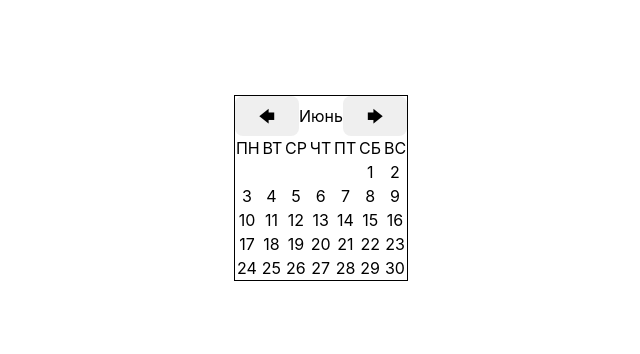
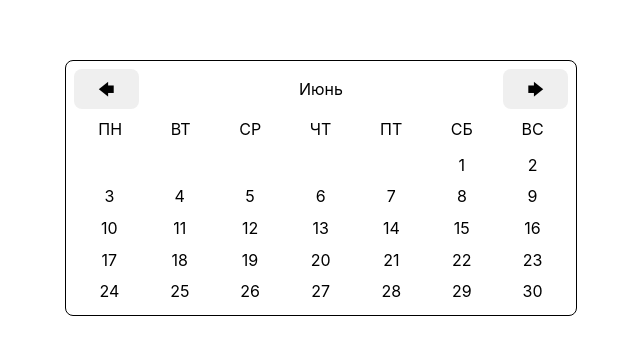
Before and after one commit to locmann/airnet-test, a React (Vite) app: page / in a window 1280 px wide. Shown: the part 212-566 px from the top of the page, without its empty margins (319-959 px from the left). Built offline with nearby package versions, Linux system fonts and the light colour scheme.

Commit message:
feat: add some styles and modal

```diff
--- a/src/components/Calendar/Calendar.module.scss
+++ b/src/components/Calendar/Calendar.module.scss
@@ -1,5 +1,10 @@
 .calendar {
   display: flex;
   flex-direction: column;
-  border: 1px solid black;
+  border: 0.1rem solid black;
+  border-radius: 0.8rem;
+  width: 51.2rem;
+  height: 25.6rem;
+  gap: 0.8rem;
+  padding: 0.8rem;
 }
--- a/src/components/CalendarDays/CalendarDays.module.scss
+++ b/src/components/CalendarDays/CalendarDays.module.scss
@@ -2,4 +2,17 @@
   display: grid;
   grid-template-columns: repeat(7, auto);
   grid-auto-rows: auto;
+  height: 100%;
 }
+
+.day {
+  display: flex;
+  justify-content: center;
+  align-items: center;
+  cursor: pointer;
+  transition: border-radius 0.3s, background-color 0.3s;
+  &:hover {
+    border-radius: 8px;
+    background-color: #9b9b9b;
+  }
+}
--- a/src/components/CalendarDays/CalendarDays.tsx
+++ b/src/components/CalendarDays/CalendarDays.tsx
@@ -1,8 +1,11 @@
 import styles from './CalendarDays.module.scss';
 import { getDay, getDaysInMonth, setDate } from 'date-fns';
 import { useAppContext } from 'context/context.ts';
+import { useState } from 'react';
+import Modal from 'components/Modal/Modal.tsx';
 
 const CalendarDays = () => {
+  const [active, setActive] = useState(false);
   const { currentDate } = useAppContext();
   const daysInMonth = getDaysInMonth(currentDate);
   const q = Array.from({ length: daysInMonth }, (_, index) => index + 1);
@@ -12,10 +15,18 @@ const CalendarDays = () => {
 
   return (
     <div className={styles.days}>
+      {active && (
+        <Modal
+          active={active}
+          setActive={setActive}
+        />
+      )}
       {q.map((day) => (
         <div
           key={day}
           style={day === 1 ? { gridColumn: gridDay } : {}}
+          className={styles.day}
+          onClick={() => setActive(!active)}
         >
           {day}
         </div>
--- a/src/components/CalendarHeader/CalendarHeader.module.scss
+++ b/src/components/CalendarHeader/CalendarHeader.module.scss
@@ -1,3 +1,16 @@
+
+.header {
+  display: flex;
+  flex-direction: column;
+  gap: 0.8rem;
+}
+
+.manage {
+  display: flex;
+  justify-content: space-between;
+  align-items: center;
+}
+
 .days {
   display: grid;
   grid-template-columns: repeat(7, auto);
--- a/src/components/CalendarHeader/CalendarHeader.tsx
+++ b/src/components/CalendarHeader/CalendarHeader.tsx
@@ -6,7 +6,7 @@ import { setMonth } from 'date-fns';
 const CalendarHeader = () => {
   const { currentDate, setCurrentDate } = useAppContext();
   const monthIndex = currentDate.getMonth();
-  //console.log(currentDate.getMonth());
+
   const handlePrevMonth = () => {
     const prevMonth = currentDate.getMonth() - 1;
     setCurrentDate(setMonth(currentDate, prevMonth));
@@ -14,13 +14,13 @@ const CalendarHeader = () => {
 
   const handleNextMonth = () => {
     const nextMonth = currentDate.getMonth() + 1;
-    //console.log(nextMonth);
+
     setCurrentDate(setMonth(currentDate, nextMonth));
   };
 
   return (
-    <div>
-      <div>
+    <div className={styles.header}>
+      <div className={styles.manage}>
         <button onClick={handlePrevMonth}>🡄</button>
         {MONTHS[monthIndex]}
         <button onClick={handleNextMonth}>🡆</button>
--- /dev/null
+++ b/src/components/Modal/Modal.module.scss
@@ -0,0 +1,29 @@
+.modal {
+  background-color: rgba(0, 0, 0, 0.4);
+  width: 100vw;
+  height: 100vh;
+  position: fixed;
+  top: 0;
+  left: 0;
+  display: flex;
+  align-items: center;
+  justify-content: center;
+  opacity: 0;
+  transform: scale(0);
+  transition: opacity 0.5s, transform 0.5s;
+  pointer-events: none;
+
+  &.active {
+    opacity: 1;
+    pointer-events: all;
+    transform: scale(1);
+  }
+}
+
+.content {
+  padding: 20px;
+  border-radius: 5px;
+  background-color: white;
+  width: 400px;
+  height: 200px;
+}
--- /dev/null
+++ b/src/components/Modal/Modal.tsx
@@ -0,0 +1,24 @@
+import styles from './Modal.module.scss';
+import { Dispatch, FC, SetStateAction } from 'react';
+
+type PropsType = {
+  active: boolean;
+  setActive: Dispatch<SetStateAction<boolean>>;
+};
+
+const Modal: FC<PropsType> = ({ active, setActive }) => {
+  const s = active ? `${styles.modal} ${styles.active}` : styles.modal;
+  return (
+    <div
+      onClick={() => setActive(!active)}
+      className={s}
+    >
+      <div
+        onClick={(e) => e.stopPropagation()}
+        className={styles.content}
+      ></div>
+    </div>
+  );
+};
+
+export default Modal;
--- a/src/context/context.ts
+++ b/src/context/context.ts
@@ -1,10 +1,6 @@
 import { createContext, Dispatch, SetStateAction, useContext } from 'react';
 
 type ContextType = {
-  month: number | null;
-  setMonth: Dispatch<SetStateAction<number | null>>;
-  year: number | null;
-  setYear: Dispatch<SetStateAction<number | null>>;
   currentDate: Date;
   setCurrentDate: Dispatch<SetStateAction<Date>>;
 };
```
